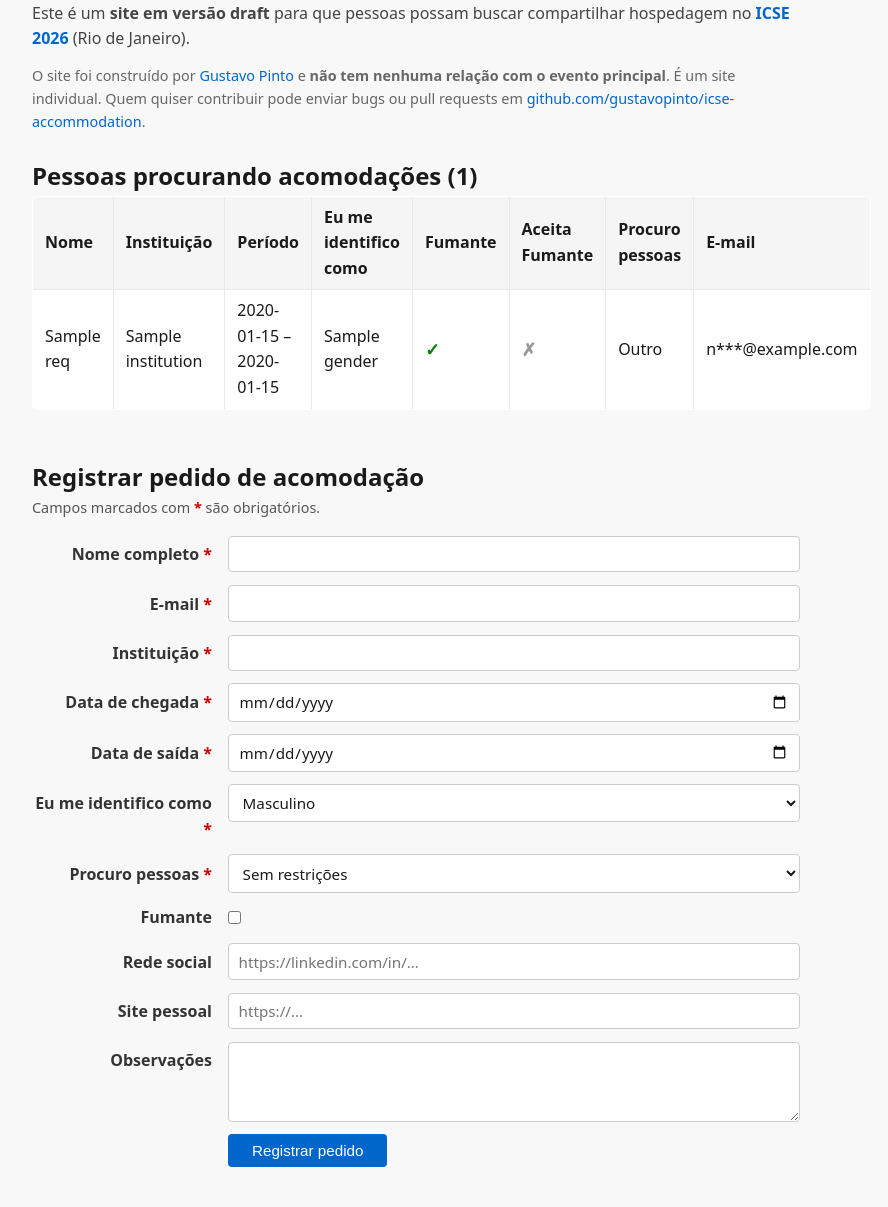
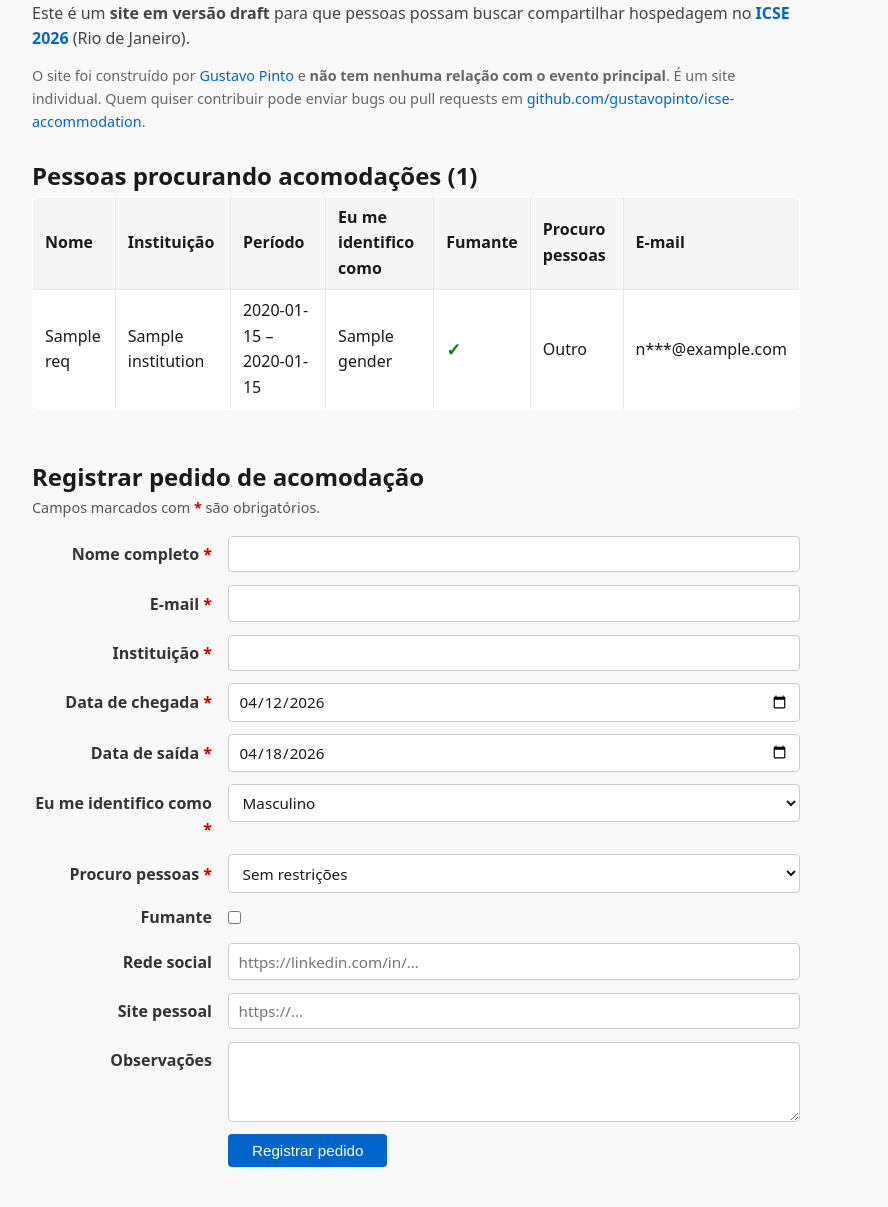
Before and after one commit to gustavopinto/icse-accommodation, a Flask app: template app/templates/main/acomodacoes.html in a window 1280 px wide. Shown: the part 141-1348 px from the top of the page, without its empty margins (224-1112 px from the left). Run offline with Flask 3, Linux system fonts and the light colour scheme; tables that the repository leaves empty hold one stand-in row (values such as "Sample post"); the template is opened without the code that fills it: values that come from a table or form of the project are taken from there, most other values are stand-ins (such as "Sample title", 1, 10 or a date in 2020).

Commit message:
Update accommodation form to set default check-in and check-out dates, and remove 'Accepts Smoker' column from the accommodation template for a cleaner layout.

```diff
--- a/app/forms/accommodation.py
+++ b/app/forms/accommodation.py
@@ -1,3 +1,5 @@
+from datetime import date
+
 from flask_wtf import FlaskForm
 from wtforms import (
     StringField,
@@ -26,8 +28,16 @@ class AccommodationRequestForm(FlaskForm):
         validators=[DataRequired(), Length(max=100)],
         render_kw={"maxlength": "100"},
     )
-    check_in = DateField("Data de chegada", validators=[DataRequired()])
-    check_out = DateField("Data de saída", validators=[DataRequired()])
+    check_in = DateField(
+        "Data de chegada",
+        default=date(2026, 4, 12),
+        validators=[DataRequired()],
+    )
+    check_out = DateField(
+        "Data de saída",
+        default=date(2026, 4, 18),
+        validators=[DataRequired()],
+    )
     gender = SelectField(
         "Eu me identifico como",
         choices=[
--- a/app/templates/main/acomodacoes.html
+++ b/app/templates/main/acomodacoes.html
@@ -24,7 +24,6 @@
       <th>Período</th>
       <th>Eu me identifico como</th>
       <th>Fumante</th>
-      <th>Aceita Fumante</th>
       <th>Procuro pessoas</th>
       <th>E-mail</th>
     </tr>
@@ -44,10 +43,6 @@
       </td>
       <td>
         {% if req.smoker %}<span class="icon-yes" title="Sim">✓</span>
-        {% else %}<span class="icon-no" title="Não">✗</span>{% endif %}
-      </td>
-      <td>
-        {% if req.accepts_smoker %}<span class="icon-yes" title="Sim">✓</span>
         {% else %}<span class="icon-no" title="Não">✗</span>{% endif %}
       </td>
       <td>
```
